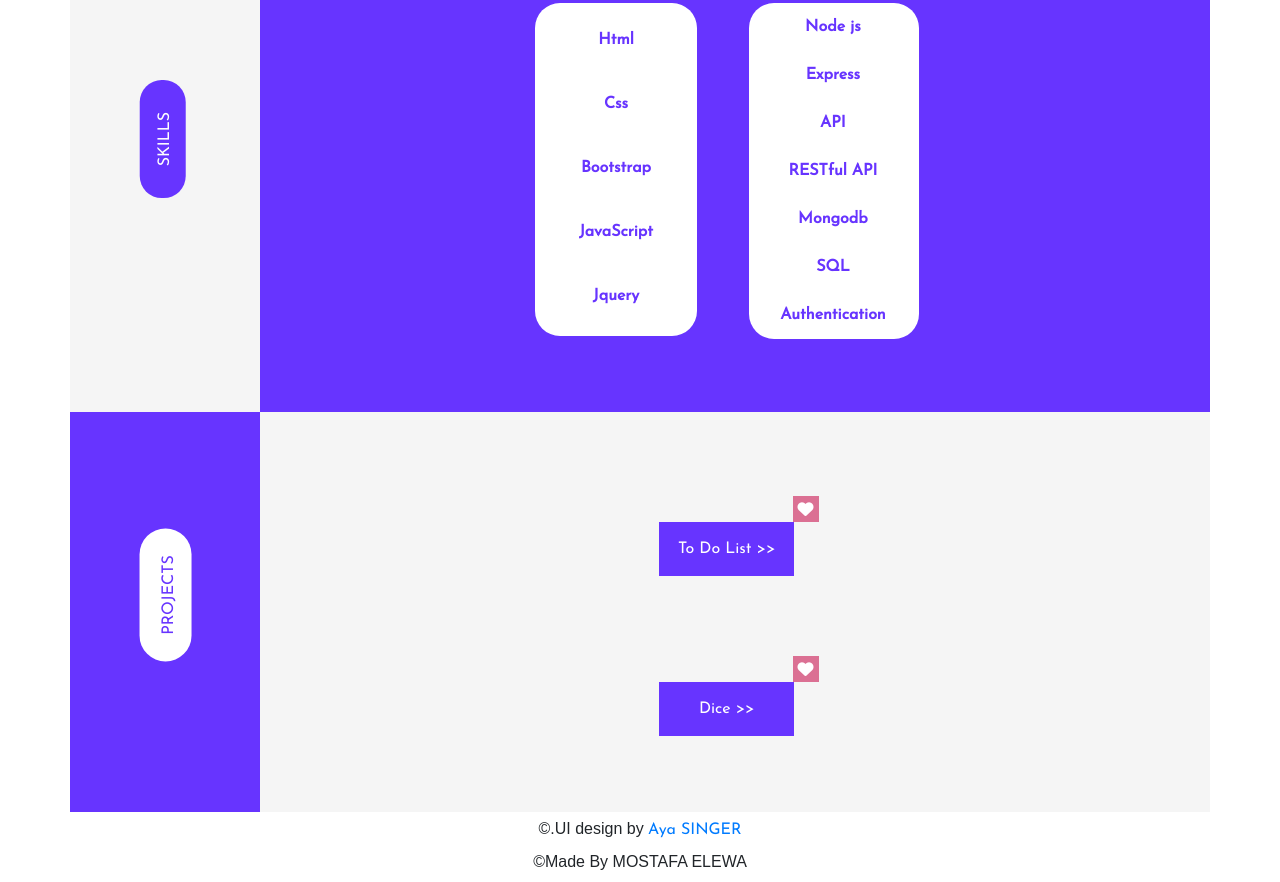
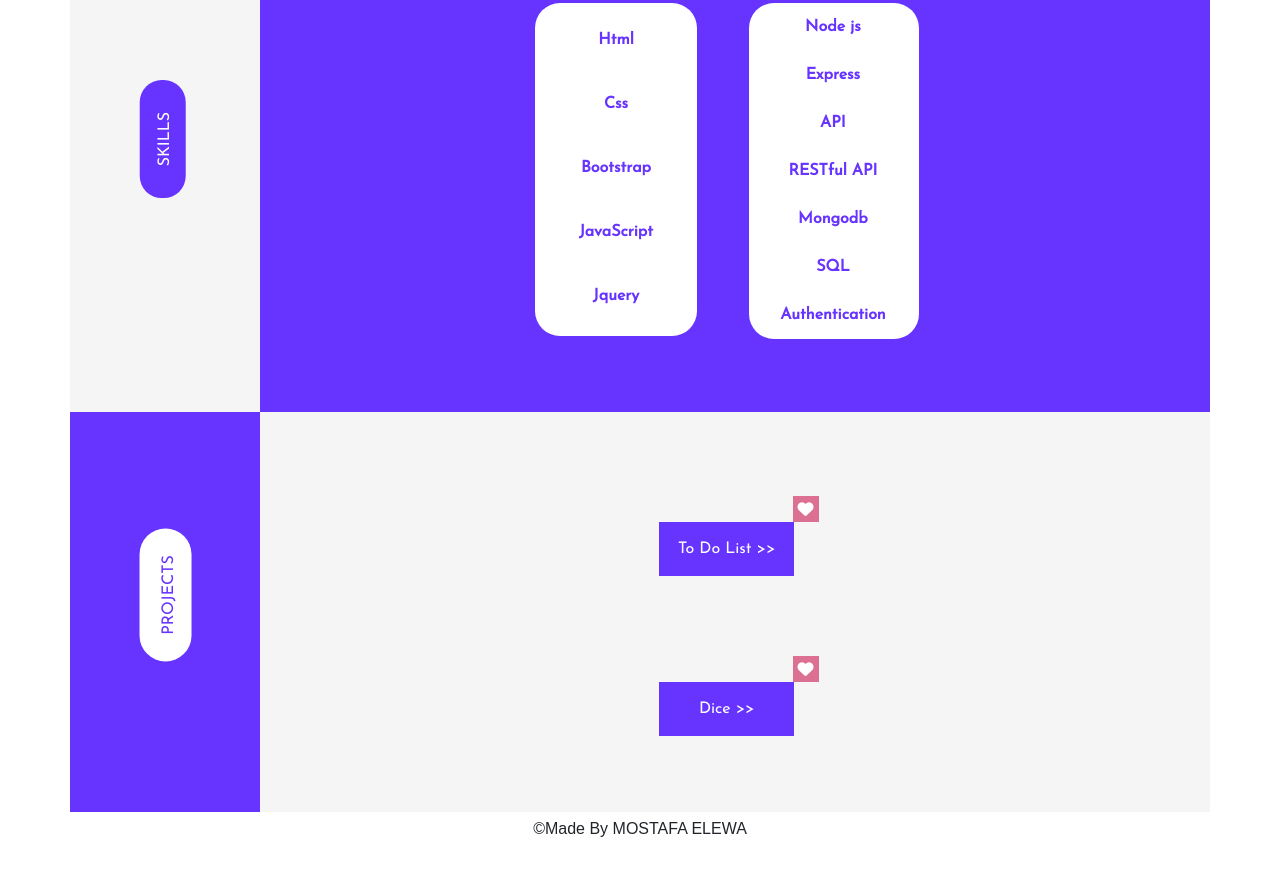
Before and after one commit to Mostafa3elewa/C.V, a website: page index.html in a window 1280 px wide. Shown: the part 1061-1943 px from the top of the page. After the commit the page ends 1910 px from the top, so only its background shows below. Drawn offline with nearby package versions, Linux system fonts and the light colour scheme; a web font is replaced by a local one.

Commit message:
Update index.html

```diff
--- a/index.html
+++ b/index.html
@@ -141,9 +141,7 @@
 </body>
 
 <footer>
-  <p>©.UI design by <a href="https://drive.google.com/file/d/1-fts9QHCvDncJczlrD5bfRZ1ucXucupx/view" target="blank">Aya
-      SINGER</a></p>
-  <br>
+
   <p>©Made By MOSTAFA ELEWA</p>
 </footer>
 
```
